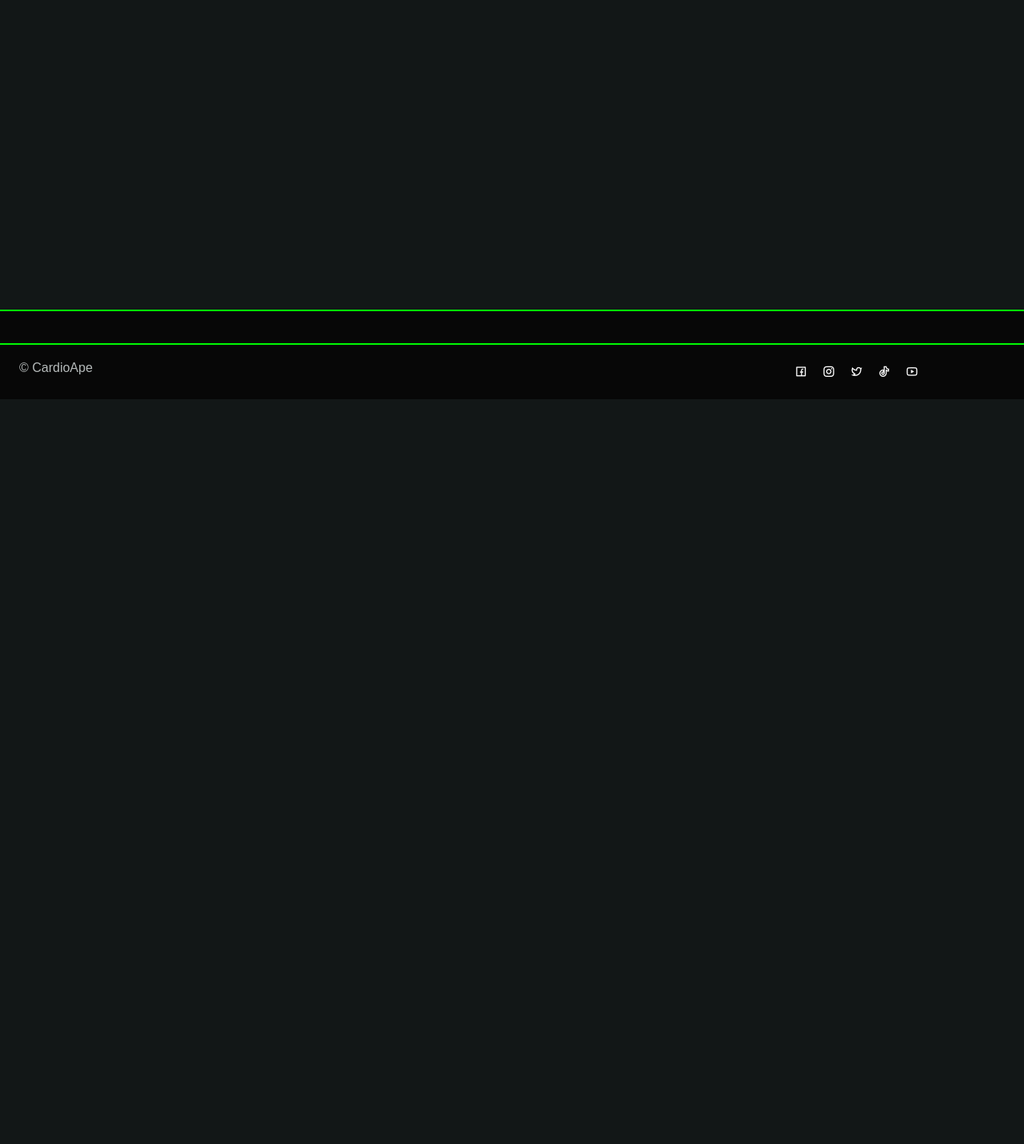
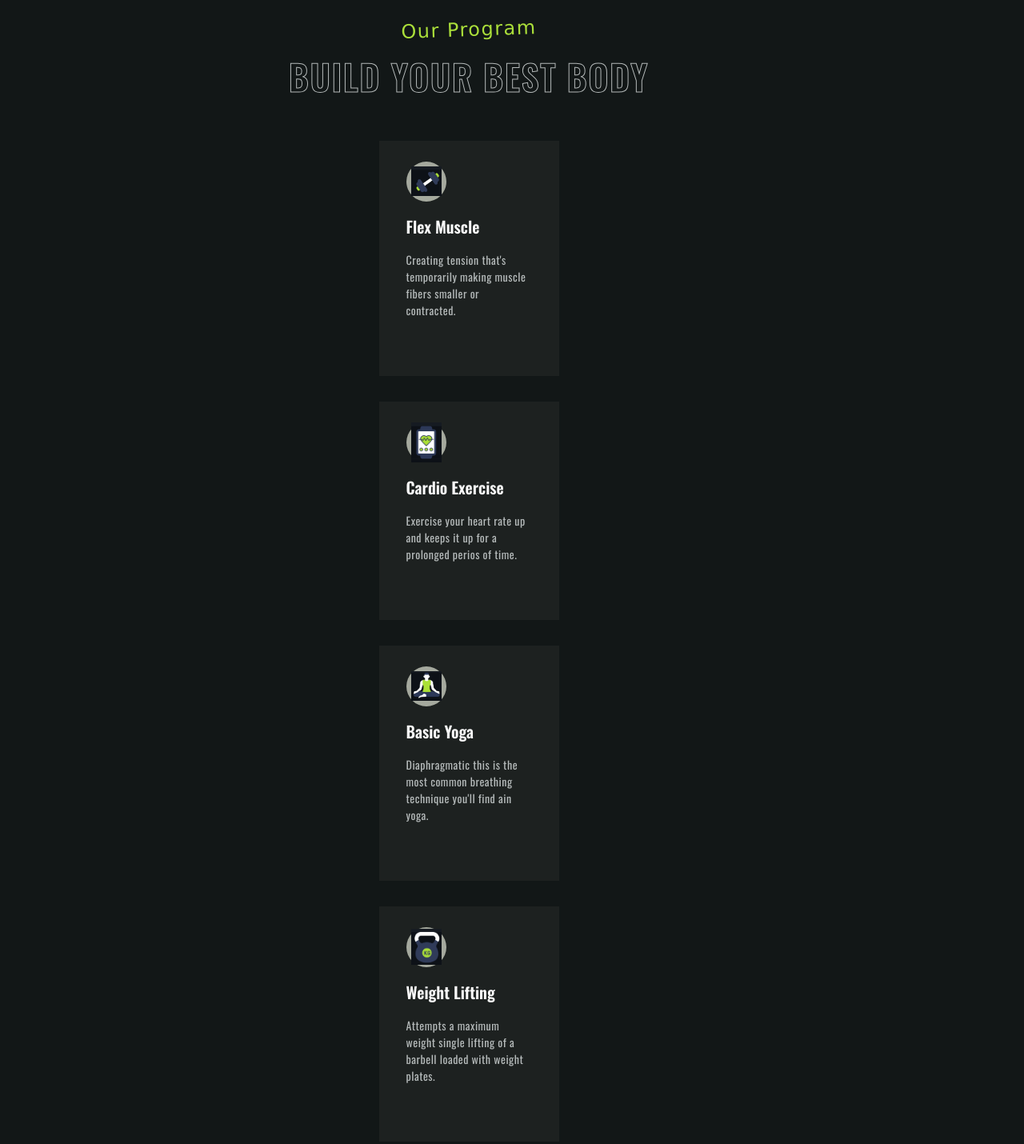
Before and after one commit to Izzyharvin/CardioApe, a website: page homepage.html in a window 1280 px wide. Shown: the part 1039-2469 px from the top of the page at 80% size. Before the commit the page ends 1538 px from the top, so only its background shows below. Drawn offline with nearby package versions, Linux system fonts and the light colour scheme; a web font is replaced by a local one.

Commit message:
made a program section

```diff
--- a/css/style.css
+++ b/css/style.css
@@ -401,7 +401,84 @@ img {
 }
 
 /*---------------------------/////////// IX. PROGRAM /////////// ---------------------------*/
+.program__container {
+  grid-template-columns: 225px;
+  justify-content: center;
+  row-gap: 2rem;
+}
 
+.program__card {
+  display: grid;
+  background-color: hsla(79, 6%, 64%, .07);
+  padding: 1.5rem 2rem;
+  border: 2px solid transparent;
+  transition: background .5s, border .4s;
+}
+
+.program__img {
+  width: 38px;
+}
+
+.program__shape {
+  width: 50px;
+  height: 50px;
+  background-color: var(--first-color-gray);
+  border-radius: 50%;
+  display: grid;
+  place-items: center;
+  margin-bottom: 1rem;
+  transition: background .5s;
+}
+
+.program__title {
+  font-size: var(--h3-font-size);
+  margin-bottom: 1rem;
+}
+
+.program__description {
+  font-size: var(--small-font-size);
+  letter-spacing: .5px;
+  line-height: 150%;
+}
+
+.program__title, .program__description {
+  transition: color .5s;
+}
+
+.program__button {
+  justify-self: flex-end;
+  margin-top: 1.5rem;
+  font-size: 1.25rem;
+  color: var(--title-color-black);
+  opacity: 0;
+  transition: opacity .4s;
+}
+
+.program__button i {
+  display: block;
+  transition: transform .3s;
+}
+
+.program__button:hover i {
+  transform: translateX(.25rem);
+}
+
+.program__card:hover {
+  background-color: var(--first-color);
+  border: 2px solid var(--first-color-light);
+}
+
+.program__card:hover .program__shape {
+  background-color: var(--first-color-light);
+}
+
+.program__card:hover .program__title, .program__card:hover .program__description {
+  color: var(--title-color-black);
+}
+
+.program__card:hover .program__button {
+  opacity: 1;
+}
 
 /*---------------------------/////////// X. CHOOSE /////////// ---------------------------*/
 
--- a/homepage.html
+++ b/homepage.html
@@ -94,7 +94,81 @@
 
         <!-- PROGRAM -->
         <section class="program section" id="program">
+            <div class="container">
+                <div class="section__data">
+                    <h2 class="section__subtitle">Our Program</h2>
+                    <div class="section__titles">
+                        <h1 class="section__title-border"> BUILD YOUR</h1>
+                        <h1 class="section__title-border"> BEST BODY</h1>
+                    </div>
+                </div>
 
+                <div class="program__container grid">
+                    <article class="program__card">
+                        <div class="program__shape">
+                            <img src="images\dumbbells.png" alt="program image" class="program__img">
+                        </div>
+
+                        <h3 class="program__title">Flex Muscle</h3>
+
+                        <p class="program__description">
+                            Creating tension that's temporarily making muscle fibers smaller or contracted.
+                        </p>
+
+                        <a href="#" class="program__button">
+                            <i class="ri-arrow-right-line"></i>
+                        </a>
+                    </article>
+
+                    <article class="program__card">
+                        <div class="program__shape">
+                            <img src="images\cardio.png" alt="program image" class="program__img">
+                        </div>
+
+                        <h3 class="program__title">Cardio Exercise</h3>
+
+                        <p class="program__description">
+                            Exercise your heart rate up and keeps it up for a prolonged perios of time.
+                        </p>
+
+                        <a href="#" class="program__button">
+                            <i class="ri-arrow-right-line"></i>
+                        </a>
+                    </article>
+
+                    <article class="program__card">
+                        <div class="program__shape">
+                            <img src="images\yoga.png" alt="program image" class="program__img">
+                        </div>
+
+                        <h3 class="program__title">Basic Yoga</h3>
+
+                        <p class="program__description">
+                            Diaphragmatic this is the most common breathing technique you'll find ain yoga.
+                        </p>
+
+                        <a href="#" class="program__button">
+                            <i class="ri-arrow-right-line"></i>
+                        </a>
+                    </article>
+
+                    <article class="program__card">
+                        <div class="program__shape">
+                            <img src="images\weights.png" alt="program image" class="program__img">
+                        </div>
+
+                        <h3 class="program__title">Weight Lifting</h3>
+
+                        <p class="program__description">
+                            Attempts a maximum weight single lifting of a barbell loaded with weight plates.
+                        </p>
+
+                        <a href="#" class="program__button">
+                            <i class="ri-arrow-right-line"></i>
+                        </a>
+                    </article>
+                </div>
+            </div>
         </section>
 
         <!-- CHOOSE US -->
```
Also changed, not shown: images/cardio.png (added), images/dumbbells.png (added), images/weights.png (added), images/yoga.png (added).
